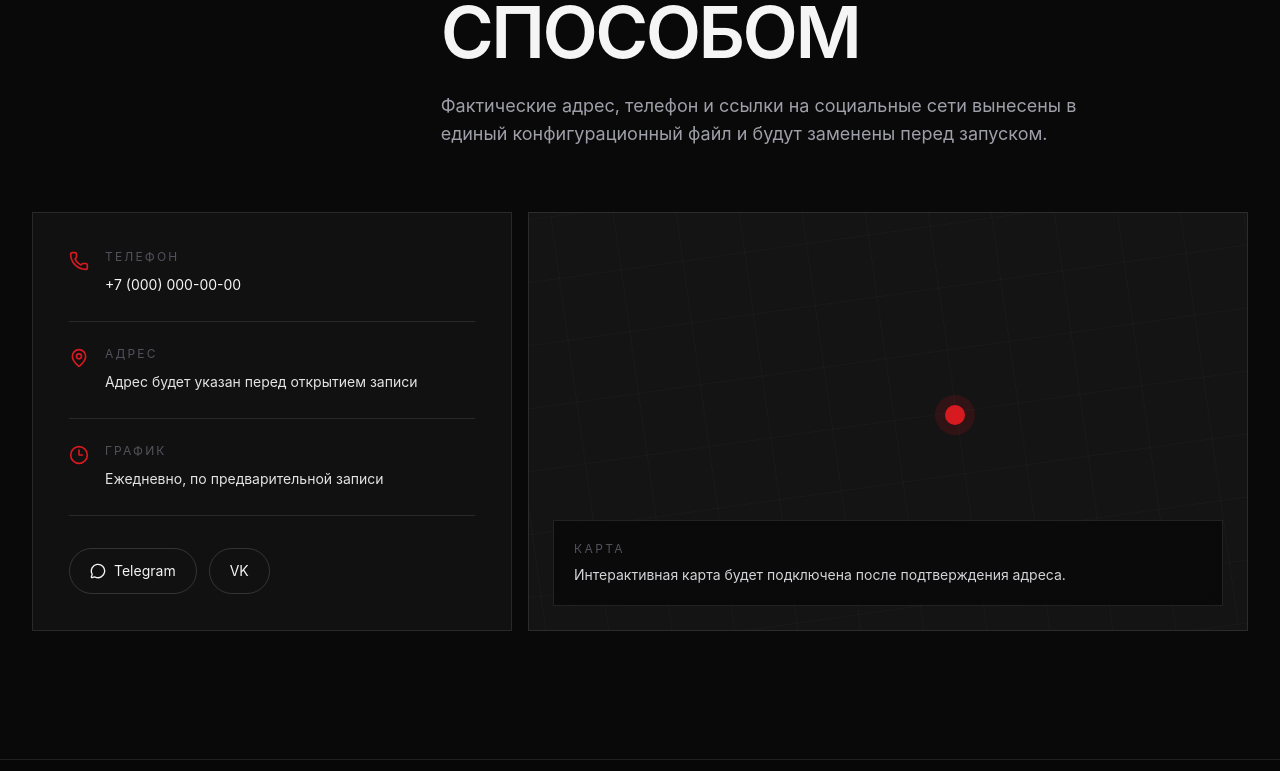
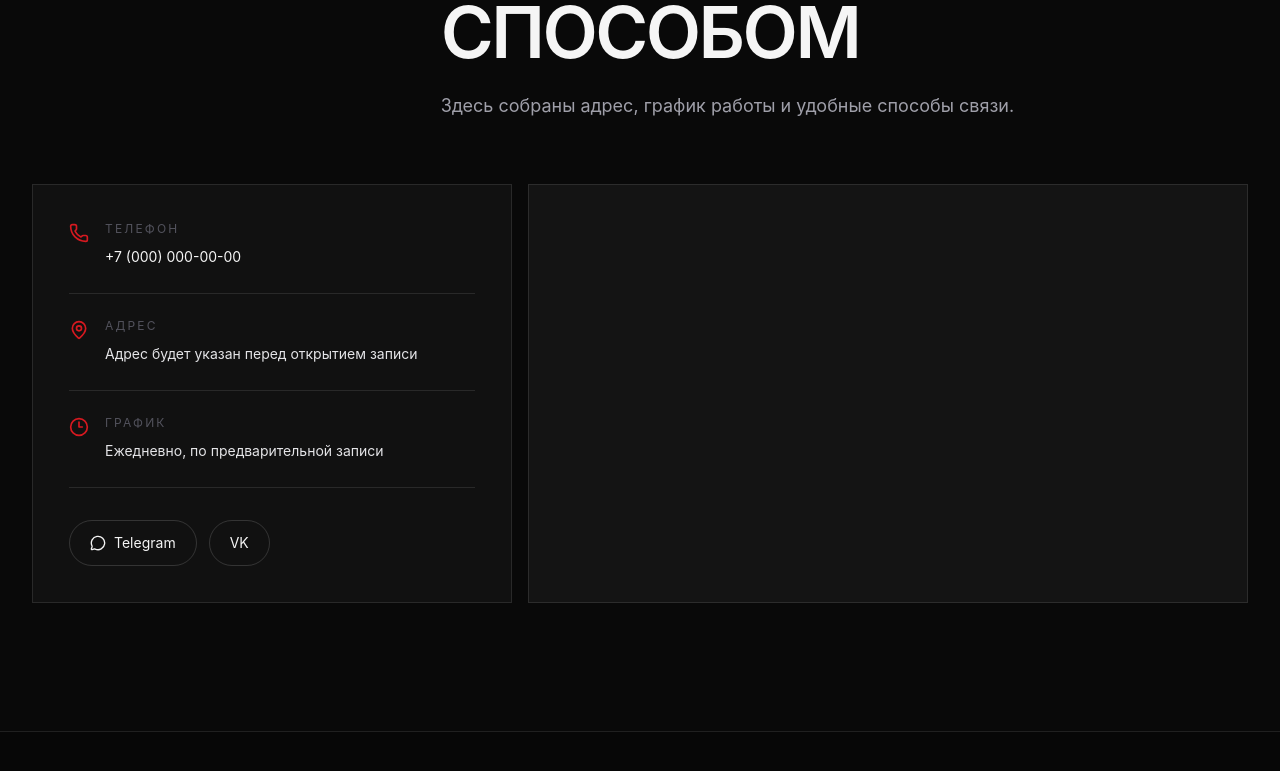
Before and after one commit to gg-sous/nazarov-group, a Next.js app in the folder frontend/: page / in a window 1280 px wide. Shown: the part 6229-7000 px from the top of the page. Built offline with nearby package versions, Linux system fonts and the light colour scheme; no server answers.

Commit message:
feat: new feature Map

```diff
--- a/frontend/src/components/contacts-section.tsx
+++ b/frontend/src/components/contacts-section.tsx
@@ -4,6 +4,7 @@ import { SectionHeading } from "@/components/ui/section-heading";
 import type { ContactsContent } from "@/types/content";
 
 export function ContactsSection({ contacts }: { contacts: ContactsContent }) {
+  const mapUrl = `https://yandex.ru/map-widget/v1/?mode=search&text=${encodeURIComponent(contacts.address)}&z=16`;
   const contactItems = [
     {
       label: "Телефон",
@@ -20,7 +21,7 @@ export function ContactsSection({ contacts }: { contacts: ContactsContent }) {
         <SectionHeading
           eyebrow="Контакты"
           title="Свяжитесь удобным способом"
-          description="Фактические адрес, телефон и ссылки на социальные сети вынесены в единый конфигурационный файл и будут заменены перед запуском."
+          description="Здесь собраны адрес, график работы и удобные способы связи."
         />
         <div className="grid gap-4 lg:grid-cols-[0.8fr_1.2fr]">
           <div className="border border-white/10 bg-[#111] p-5 sm:p-9">
@@ -69,16 +70,13 @@ export function ContactsSection({ contacts }: { contacts: ContactsContent }) {
             </div>
           </div>
           <div className="relative min-h-80 overflow-hidden border border-white/10 bg-[#141414] sm:min-h-96">
-            <div className="map-grid absolute inset-0 opacity-40" />
-            <div className="absolute top-[46%] left-[58%] size-5 rounded-full bg-[#d71920] shadow-[0_0_0_10px_rgba(215,25,32,.14)]" />
-            <div className="absolute right-6 bottom-6 left-6 border border-white/10 bg-[#090909]/90 p-5 backdrop-blur">
-              <p className="text-xs tracking-[0.2em] text-zinc-600 uppercase">
-                Карта
-              </p>
-              <p className="mt-2 text-sm text-zinc-300">
-                Интерактивная карта будет подключена после подтверждения адреса.
-              </p>
-            </div>
+            <iframe
+              className="absolute inset-0 h-full w-full border-0"
+              src={mapUrl}
+              title={`Яндекс Карта: ${contacts.address}`}
+              loading="lazy"
+              allowFullScreen
+            />
           </div>
         </div>
       </Container>
```
